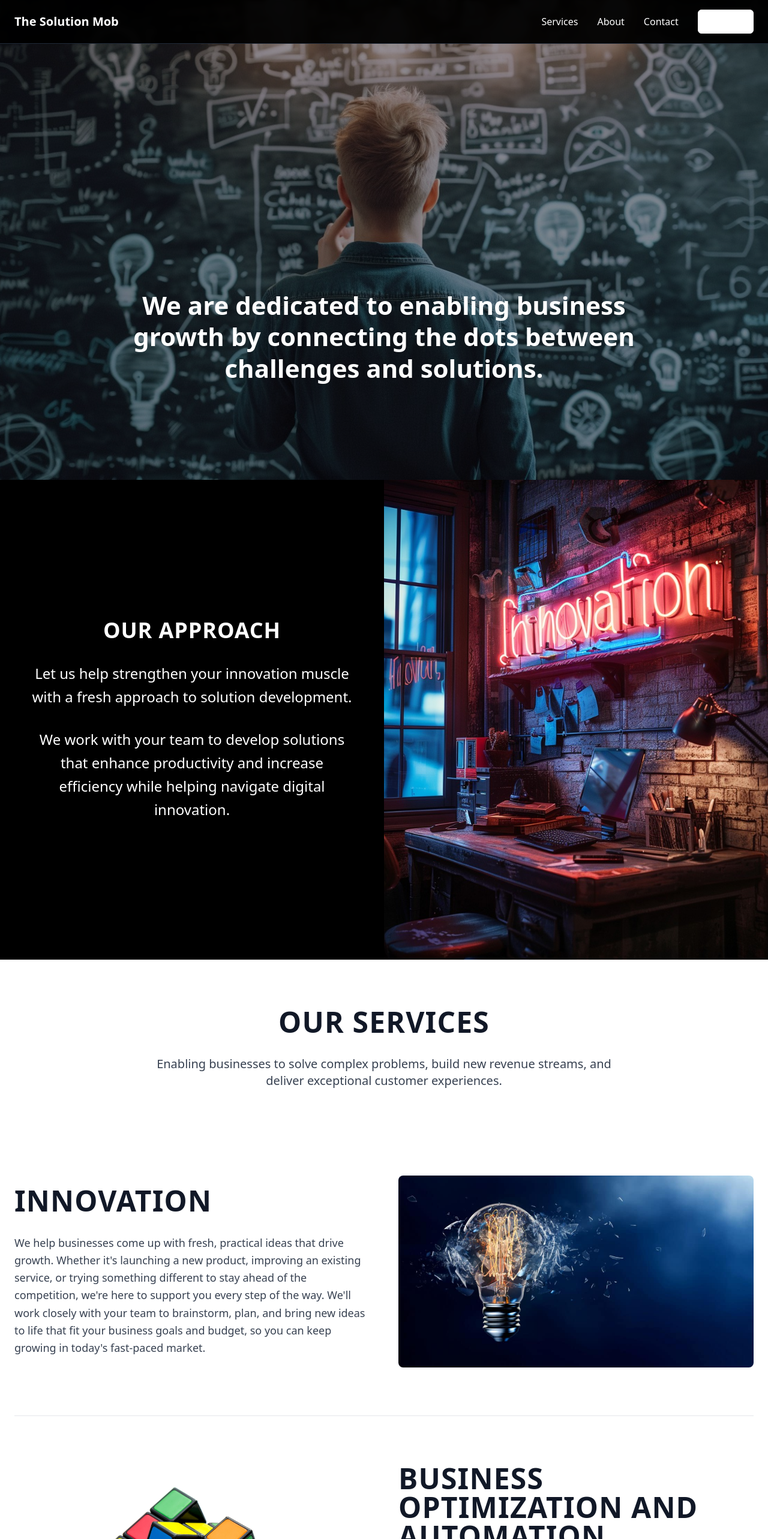
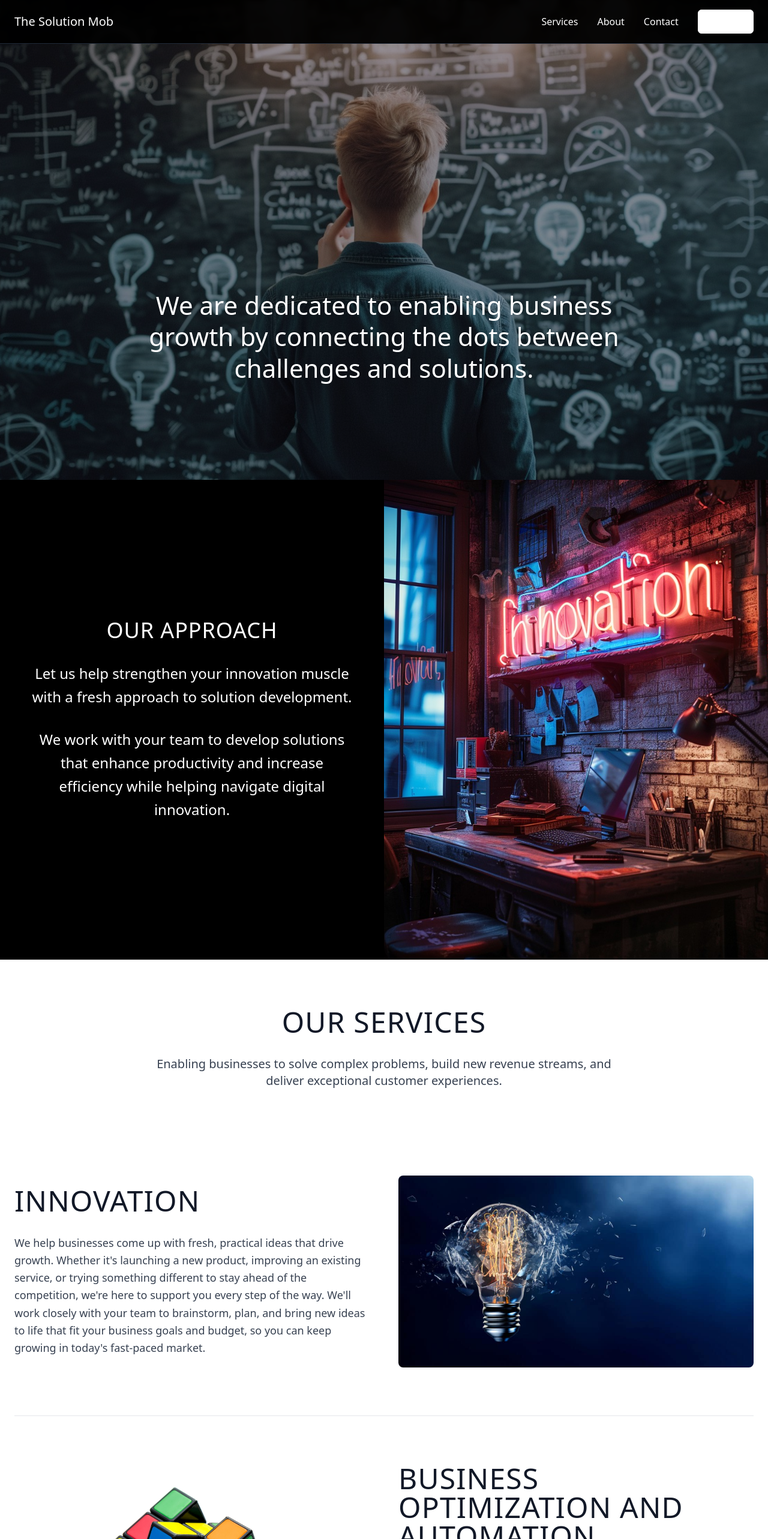
Before and after one commit to DomTSM718/simple-page-sender, a React (Vite) app: page / in a window 1280 px wide. Shown: the top 2566 px of the page at 60% size. Built offline with nearby package versions, Linux system fonts and the light colour scheme.

Commit message:
Remove bold text from all sections
Removed font-bold class from all text elements across the site.

```diff
--- a/src/components/ApproachSection.tsx
+++ b/src/components/ApproachSection.tsx
@@ -7,7 +7,7 @@ const ApproachSection = () => {
       {/* Left half - Text content with black background */}
       <div className="w-1/2 bg-black flex items-center justify-center">
         <div className="px-12 py-20 text-center">
-          <h2 className="text-3xl md:text-4xl font-bold text-white mb-8 tracking-wide">
+          <h2 className="text-3xl md:text-4xl text-white mb-8 tracking-wide">
             OUR APPROACH
           </h2>
           <p className="text-2xl text-white mb-8 leading-relaxed">
--- a/src/components/ContactSection.tsx
+++ b/src/components/ContactSection.tsx
@@ -52,7 +52,7 @@ const ContactSection = () => {
     <section id="contact" className="py-20 bg-gray-50">
       <div className="container mx-auto px-6">
         <div className="text-center mb-16">
-          <h2 className="text-5xl font-bold text-gray-900 mb-6">
+          <h2 className="text-5xl text-gray-900 mb-6">
             LET'S TALK
           </h2>
           <p className="text-xl text-gray-700 max-w-2xl mx-auto">
@@ -102,7 +102,7 @@ const ContactSection = () => {
             <Button
               type="submit"
               disabled={isLoading}
-              className="w-full bg-blue-600 hover:bg-blue-700 text-white py-4 text-lg font-semibold"
+              className="w-full bg-blue-600 hover:bg-blue-700 text-white py-4 text-lg"
             >
               {isLoading ? 'Sending...' : 'Send Message'}
             </Button>
--- a/src/components/Footer.tsx
+++ b/src/components/Footer.tsx
@@ -6,7 +6,7 @@ const Footer = () => {
     <footer className="bg-gray-900 py-12 border-t border-gray-700">
       <div className="container mx-auto px-6">
         <div className="text-center">
-          <div className="text-white font-bold text-xl mb-4">
+          <div className="text-white text-xl mb-4">
             The Solution Mob
           </div>
           <p className="text-gray-400 text-sm">
--- a/src/components/Header.tsx
+++ b/src/components/Header.tsx
@@ -7,7 +7,7 @@ const Header = () => {
     <header className="fixed top-0 left-0 right-0 z-50 bg-black/95 backdrop-blur-sm border-b border-gray-800">
       <div className="container mx-auto px-6 py-4">
         <div className="flex items-center justify-between">
-          <div className="text-white font-bold text-xl">
+          <div className="text-white text-xl">
             The Solution Mob
           </div>
           <nav className="hidden md:flex items-center space-x-8">
--- a/src/components/Hero.tsx
+++ b/src/components/Hero.tsx
@@ -17,7 +17,7 @@ const Hero = () => {
 
       <div className="relative z-10 container mx-auto px-6 text-center">
         <div className="max-w-4xl mx-auto">
-          <h1 className="text-[42px] font-bold text-white mb-8 leading-tight">
+          <h1 className="text-[42px] text-white mb-8 leading-tight">
             We are dedicated to enabling business growth by connecting the dots between challenges and solutions.
           </h1>
         </div>
--- a/src/components/ServiceCard.tsx
+++ b/src/components/ServiceCard.tsx
@@ -12,7 +12,7 @@ const ServiceCard = ({ title, description, image, reverse = false }: ServiceCard
   return (
     <div className={`flex flex-col ${reverse ? 'lg:flex-row-reverse' : 'lg:flex-row'} items-center gap-12 py-20 border-b border-gray-200 last:border-b-0`}>
       <div className="flex-1">
-        <h2 className="text-4xl md:text-5xl font-bold text-gray-900 mb-8 tracking-wide">
+        <h2 className="text-4xl md:text-5xl text-gray-900 mb-8 tracking-wide">
           {title}
         </h2>
         <p className="text-lg text-gray-700 leading-relaxed max-w-2xl">
--- a/src/components/ServicesSection.tsx
+++ b/src/components/ServicesSection.tsx
@@ -1,3 +1,4 @@
+
 import React from 'react';
 import ServiceCard from '@/components/ServiceCard';
 
@@ -39,7 +40,7 @@ const ServicesSection = () => {
     <section id="services" className="py-20 bg-white">
       <div className="container mx-auto px-6">
         <div className="text-center mb-16">
-          <h2 className="text-4xl md:text-5xl font-bold text-gray-900 mb-8 tracking-wide">
+          <h2 className="text-4xl md:text-5xl text-gray-900 mb-8 tracking-wide">
             OUR SERVICES
           </h2>
           <p className="text-xl text-gray-700 max-w-3xl mx-auto">
--- a/src/components/WhyChooseUsSection.tsx
+++ b/src/components/WhyChooseUsSection.tsx
@@ -17,7 +17,7 @@ const WhyChooseUsSection = () => {
       {/* Right half - Text content with black background */}
       <div className="w-1/2 bg-black flex items-center justify-center">
         <div className="px-12 py-20 text-center">
-          <h2 className="text-3xl md:text-4xl font-bold text-white mb-8 tracking-wide">
+          <h2 className="text-3xl md:text-4xl text-white mb-8 tracking-wide">
             WHY CHOOSE US
           </h2>
           <p className="text-2xl text-white mb-8 leading-relaxed">
```
